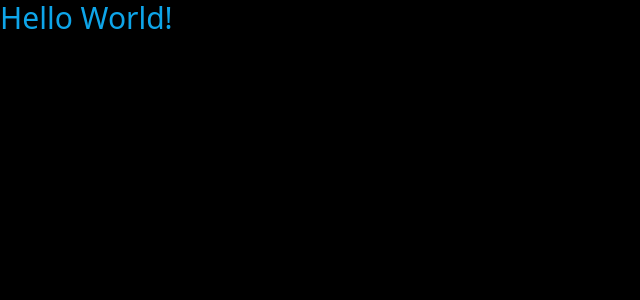
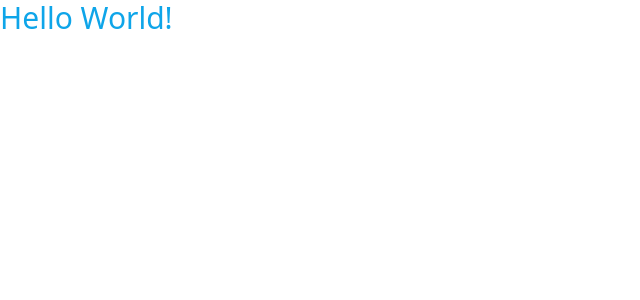
Before and after one commit to savvy1024/twitter-simple-clone, a Next.js app: page / in a window 1280 px wide. Shown: the top 300 px of the page, without its empty margins (0-640 px from the left). Built offline with nearby package versions, Linux system fonts and the light colour scheme.

Commit message:
update the setup

```diff
--- /dev/null
+++ b/components/Layout.tsx
@@ -0,0 +1,11 @@
+interface LayoutProps{
+    children: React.ReactNode;
+}
+
+const Layout: React.FC<LayoutProps> = ({children}) => {
+  return (
+    <div>{children}</div>
+  )
+}
+
+export default Layout
--- a/pages/_app.tsx
+++ b/pages/_app.tsx
@@ -1,6 +1,11 @@
+import Layout from '@/components/Layout'
 import '@/styles/globals.css'
 import type { AppProps } from 'next/app'
 
 export default function App({ Component, pageProps }: AppProps) {
-  return <Component {...pageProps} />
+  return (
+     <Layout>
+       <Component {...pageProps} />
+     </Layout>
+  )
 }
--- a/pages/api/hello.ts
+++ /dev/null
@@ -1,13 +0,0 @@
-// Next.js API route support: https://nextjs.org/docs/api-routes/introduction
-import type { NextApiRequest, NextApiResponse } from 'next'
-
-type Data = {
-  name: string
-}
-
-export default function handler(
-  req: NextApiRequest,
-  res: NextApiResponse<Data>
-) {
-  res.status(200).json({ name: 'John Doe' })
-}
--- a/styles/globals.css
+++ b/styles/globals.css
@@ -1,7 +1,3 @@
 @tailwind base;
 @tailwind components;
 @tailwind utilities;
-
-:root{
-  @apply h-full bg-black
-}
```
